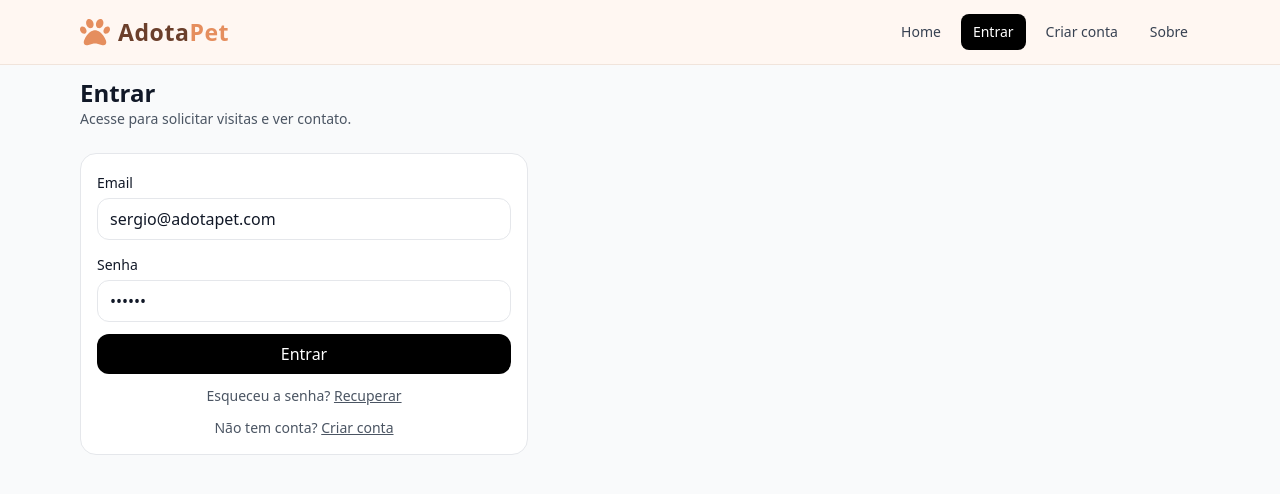
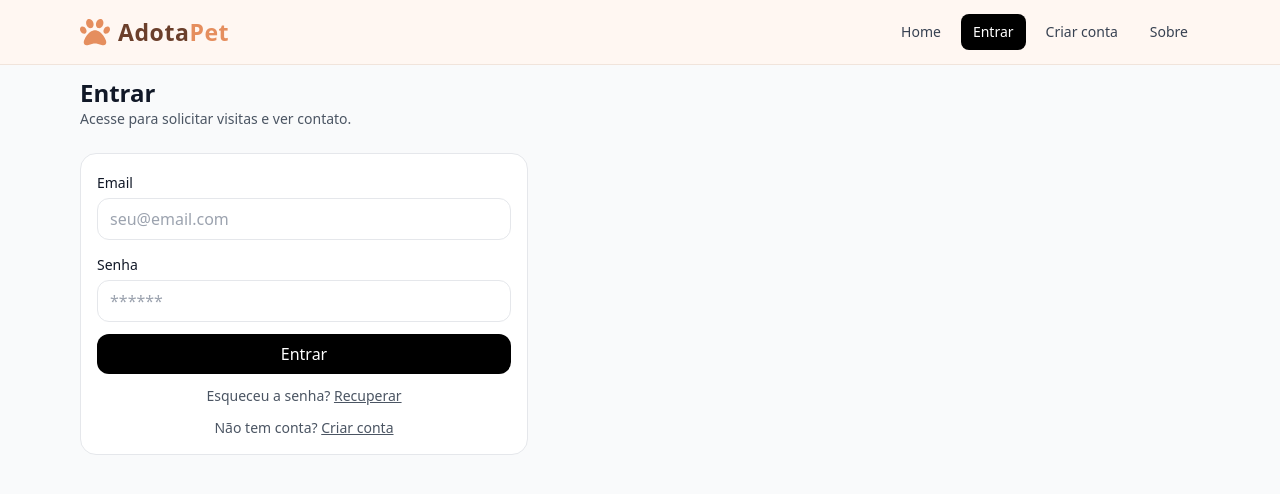
Before and after one commit to ssotter/adotapet, a React (Vite) app in the folder client/: page /login in a window 1280 px wide. Shown: the top 494 px of the page. Built offline with nearby package versions, Linux system fonts and the light colour scheme; no server answers.

Commit message:
Ajuste pagina de Login

```diff
--- a/client/src/pages/Login.jsx
+++ b/client/src/pages/Login.jsx
@@ -10,8 +10,8 @@ export default function Login() {
   const location = useLocation();
   const toast = useToast();
 
-  const [email, setEmail] = useState("sergio@adotapet.com");
-  const [password, setPassword] = useState("123456");
+  const [email, setEmail] = useState();
+  const [password, setPassword] = useState();
   const [loading, setLoading] = useState(false);
 
   // ✅ se veio do ProtectedRoute, ele manda state={{from: location}}
```
